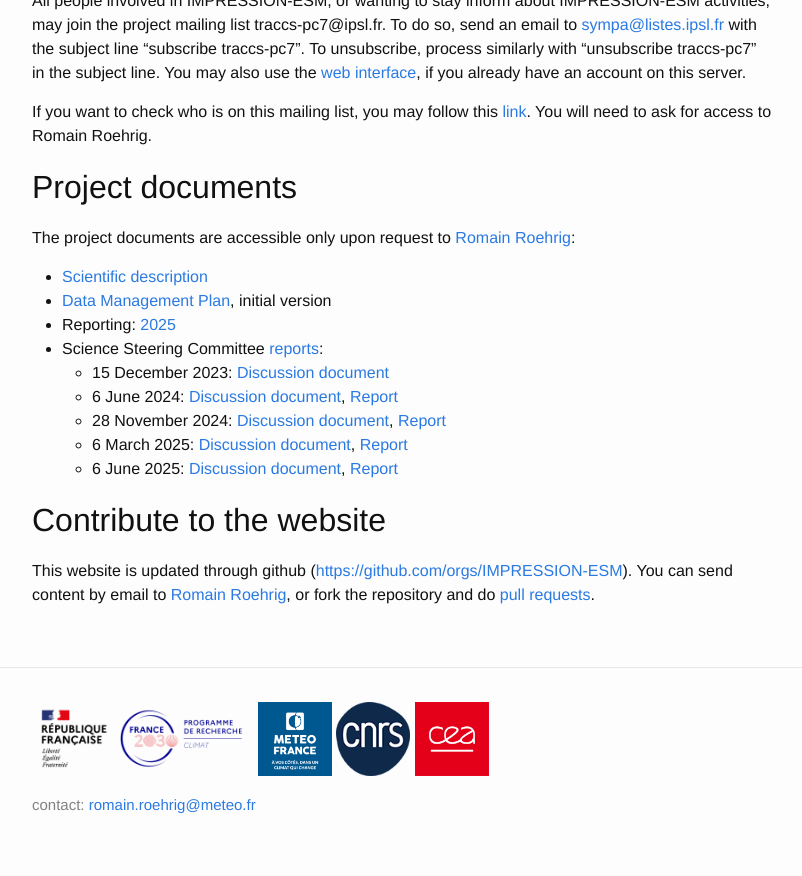
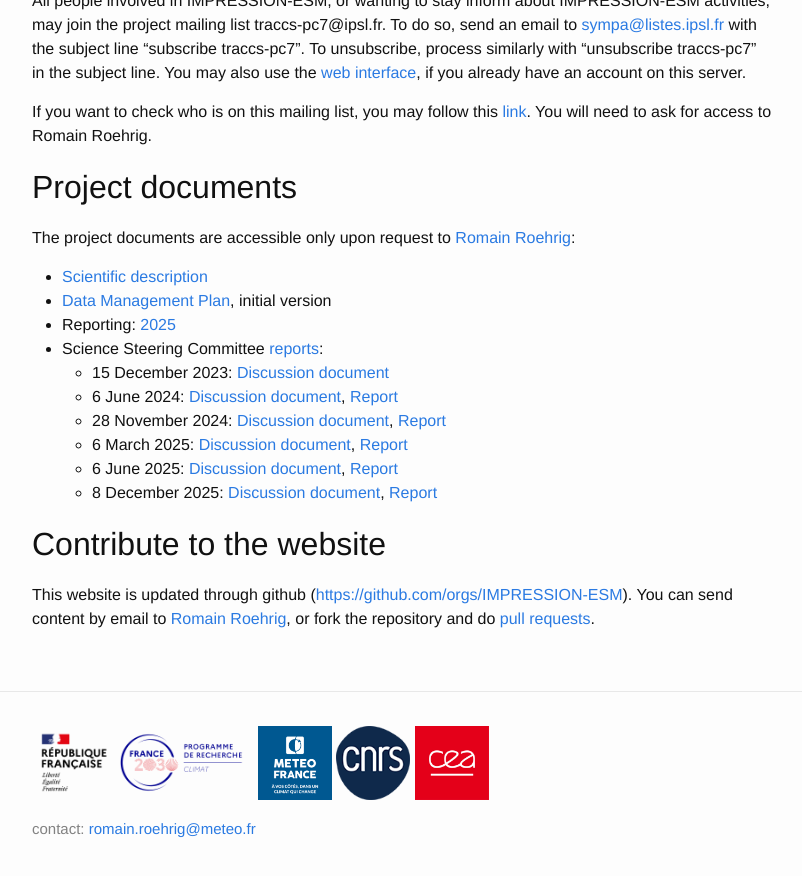
Before and after one commit to TRACCS-PC7-IMPRESSION-ESM/TRACCS-PC7-IMPRESSION-ESM.github.io, a Jekyll site: the page built from intranet.md, in a window 1280 px wide and 900 px high, scrolled down 1128 px. Shown: the top 876 px of the window, without its empty margins (238-1040 px from the left). Built offline with Jekyll 4.4.1, drawn with Linux system fonts in a browser that asks for light colours.

Commit message:
add SSC6

```diff
--- a/intranet.md
+++ b/intranet.md
@@ -49,6 +49,7 @@ The project documents are accessible only upon request to <a href="mailto:romain
     - 28 November 2024: [Discussion document](https://sdrive.cnrs.fr/f/125696234), [Report](https://sdrive.cnrs.fr/f/125698582)
     - 6 March 2025: [Discussion document](https://sdrive.cnrs.fr/f/187380244), [Report](https://sdrive.cnrs.fr/f/200987772)
     - 6 June 2025: [Discussion document](https://sdrive.cnrs.fr/f/302205191), [Report](https://sdrive.cnrs.fr/f/302205276)
+    - 8 December 2025: [Discussion document](https://sdrive.cnrs.fr/f/395277642), [Report](https://sdrive.cnrs.fr/f/395277641)
 
 ## Contribute to the website
 
```
